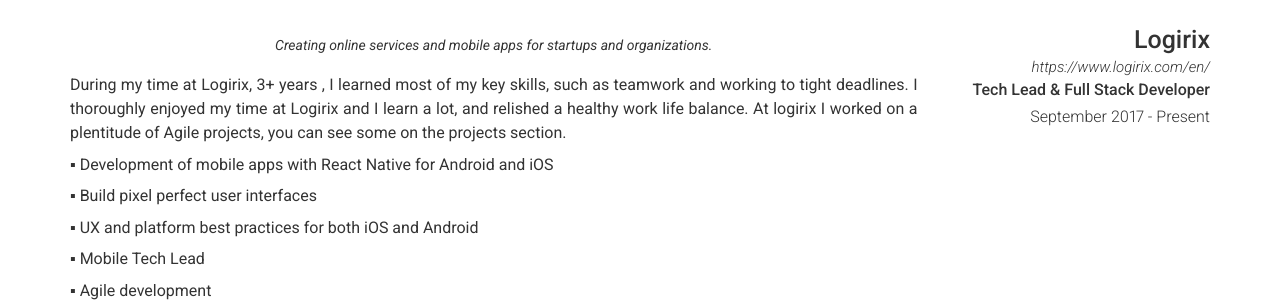
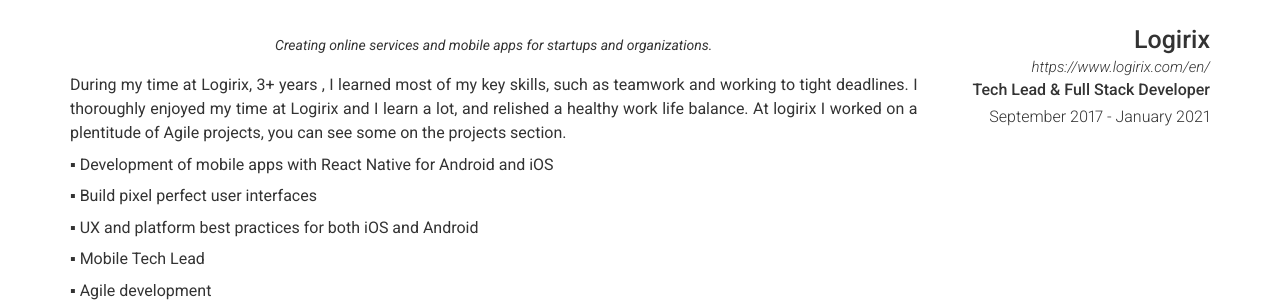
Before and after one commit to filipef101/filipef101.github.io, a Jekyll site: the page built from index.md, in a window 1280 px wide and 900 px high, scrolled down 429 px. Shown: the part 153-455 px from the top of the window. Built offline with Jekyll 4.4.1, drawn with Linux system fonts in a browser that asks for light colours; nearby versions of some CDN libraries; a script that is not in the unit is left out.

Commit message:
Update experience.yml

```diff
--- a/_data/experience.yml
+++ b/_data/experience.yml
@@ -2,7 +2,7 @@
   company: Logirix
   link: https://www.logirix.com/en/
   job_title: Tech Lead & Full Stack Developer
-  dates: September 2017 - Present
+  dates: September 2017 - January 2021
   quote: >
     Creating online services and mobile apps for startups and organizations.
   description: | # this will include new lines to allow paragraphs
```
